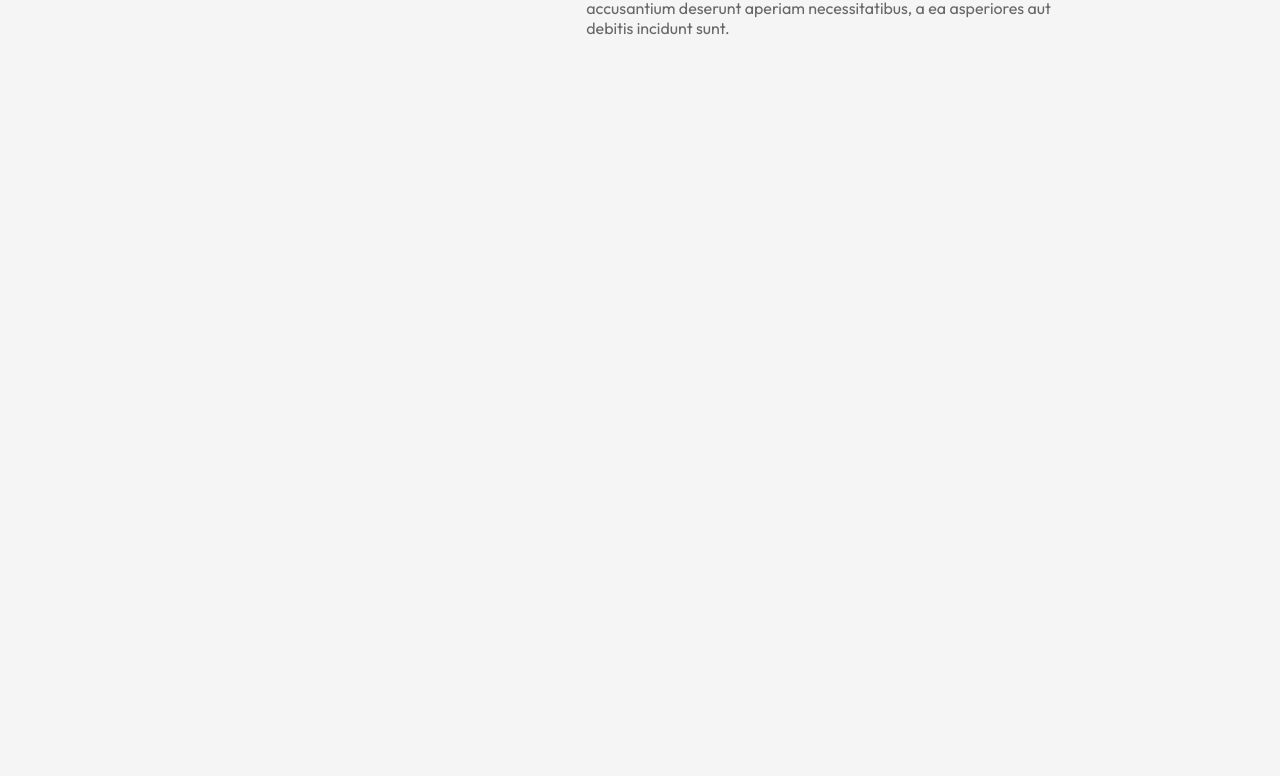
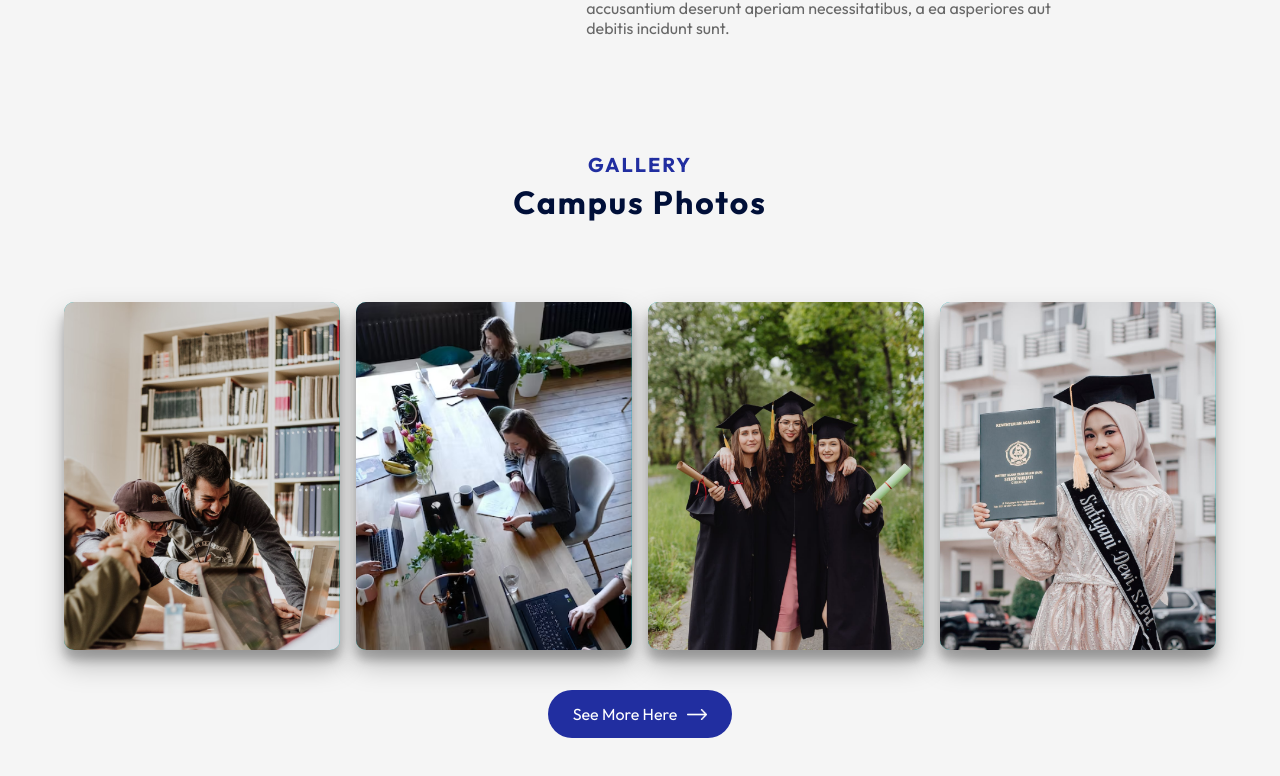
Before and after one commit to Sujan680/Practice-Project-Edusity-, a React (Vite) app in the folder edusity/: page / in a window 1280 px wide. Shown: the part 1802-2578 px from the top of the page. Before the commit the page ends 1954 px from the top, so only its background shows below. Built offline with nearby package versions, Linux system fonts and the light colour scheme.

Commit message:
Gallery page in react js

```diff
--- a/edusity/src/App.jsx
+++ b/edusity/src/App.jsx
@@ -1,4 +1,5 @@
 import About from "./components/about/About"
+import Campus from "./components/campus/Campus"
 import Hero from "./components/hero/hero"
 import Navbar from "./components/navbar/Navbar"
 import Programs from "./components/programs/Programs"
@@ -14,6 +15,8 @@ const App = () => {
         <Programs/>
       </div>
       <About/>
+      <Title subTitle='Gallery' title='Campus Photos' />
+      <Campus/>
     </div>
   )
 }
--- /dev/null
+++ b/edusity/src/components/campus/Campus.jsx
@@ -0,0 +1,24 @@
+
+import './campus.css';
+
+import gallery_1 from '../../assets/gallery-1.png'
+import gallery_2 from '../../assets/gallery-2.png'
+import gallery_3 from '../../assets/gallery-3.png'
+import gallery_4 from '../../assets/gallery-4.png'
+import white_arrow from '../../assets/white-arrow.png'
+
+const Campus = () => {
+  return (
+    <div className='campus'>
+        <div className="gallery">
+            <img src={gallery_1} alt="" />
+            <img src={gallery_2} alt="" />
+            <img src={gallery_3} alt="" />
+            <img src={gallery_4} alt="" />
+        </div>
+        <button className='btn dark-btn'>See More Here <img src={white_arrow} alt="" /></button>
+    </div>
+  )
+}
+
+export default Campus
--- /dev/null
+++ b/edusity/src/components/campus/campus.css
@@ -0,0 +1,33 @@
+
+
+.campus{
+    margin: 80px auto;
+    width: 90%;
+    text-align: center;
+}
+
+.gallery {
+    display: flex;
+    align-items: center;
+    justify-content: space-between;
+    margin-bottom: 40px;
+
+}
+
+.gallery img{
+    width: 24%;
+    border-radius: 10px;
+    background: rgb(34,193,195);
+    box-shadow: rgba(0, 0, 0, 0.25) 0px 14px 28px, rgba(0, 0, 0, 0.22) 0px 10px 10px;
+    transition: all 0.5s;
+}
+
+.gallery img:hover{
+    transform:scale(1.2);
+}
+
+
+.campus .dark-btn {
+    background: #212EA0;
+    color: #fff;
+}
--- a/edusity/src/components/title/Title.jsx
+++ b/edusity/src/components/title/Title.jsx
@@ -4,9 +4,9 @@ const Title = ({subTitle, title}) => {
   return (
     <div className='title'>
         <p>{subTitle}</p>
-        <h2>{title} ?</h2>
+        <h2>{title} </h2>
     </div>
   )
 }
 
-export default Title
+export default Title;
```
Also changed, not shown: edusity/src/index.css (line endings or trailing spaces).
